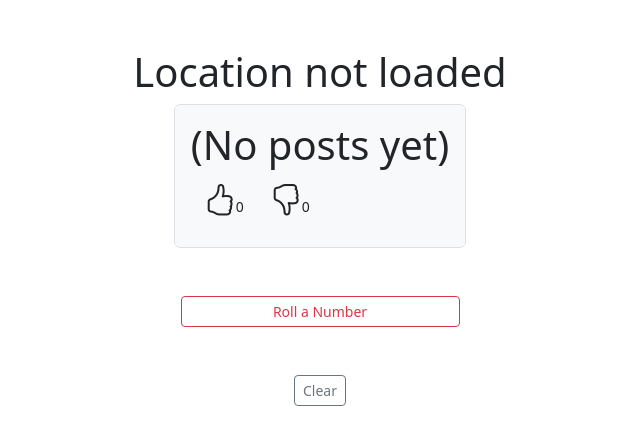
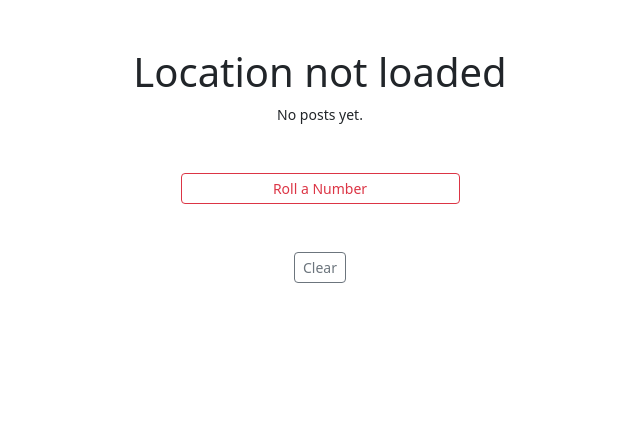
Before and after one commit to danielbodarevcsci/DailyKing, a React (Create React App) app in the folder client/: page / in a window 1280 px wide. Shown: the top 444 px of the page, without its empty margins (320-960 px from the left). Built offline with nearby package versions, Linux system fonts and the light colour scheme.

Commit message:
Hide likes/dislikes when there's no posts

```diff
--- a/client/src/App.js
+++ b/client/src/App.js
@@ -86,9 +86,12 @@ function ShowWinner({ data }) {
 }
 
 function ShowWinnerMessage({ data }) {
+  if (!data?.message) {
+    return <small class="fw-light">No posts yet.</small>;
+  }
   return (
     <div class="bg-light border rounded p-3">
-      <div class="display-6 fw-light text-break">{data.message ?? '(No posts yet)'}</div>
+      <div class="display-6 fw-light text-break">{data.message}</div>
       <ShowVotes data={data} />
     </div>
   );
```
